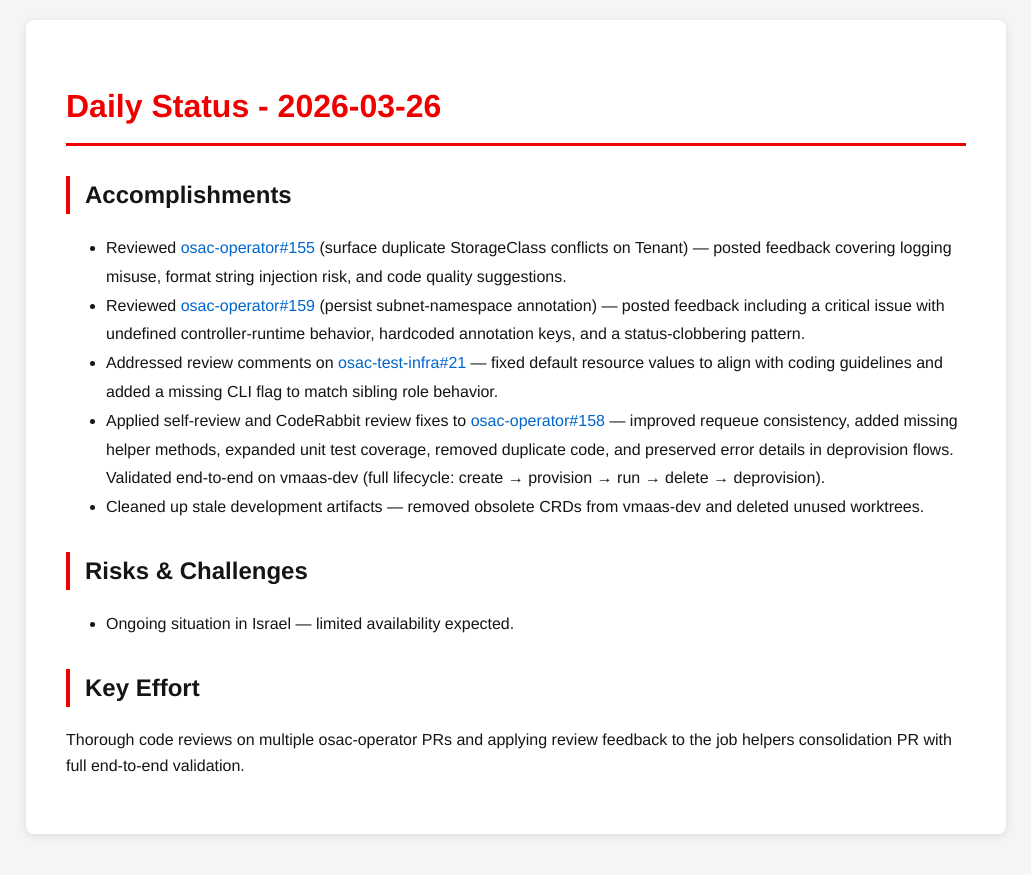
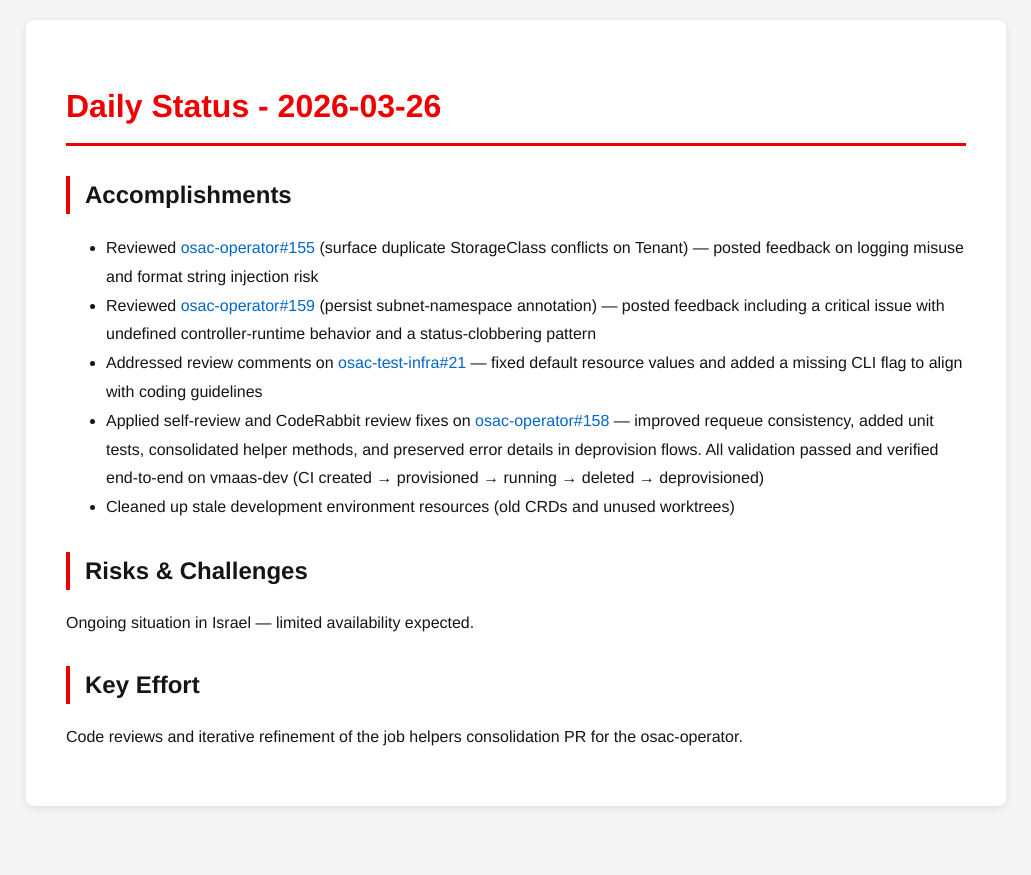
Before and after one commit to tzvatot/daily-status, a Jekyll site: the page built from 2026-03-26.md, in a window 1280 px wide. Shown: the top 875 px of the page, without its empty margins (124-1155 px from the left). Built offline with Jekyll 4.4.1, drawn with Linux system fonts in a browser that asks for light colours.

Commit message:
Daily status update - 2026-03-26

```diff
--- a/2026-03-26.md
+++ b/2026-03-26.md
@@ -7,14 +7,14 @@
 # Daily Status - 2026-03-26
 
 ## Accomplishments
-- Reviewed [osac-operator#155](https://github.com/osac-project/osac-operator/pull/155) (surface duplicate StorageClass conflicts on Tenant) — posted feedback covering logging misuse, format string injection risk, and code quality suggestions.
-- Reviewed [osac-operator#159](https://github.com/osac-project/osac-operator/pull/159) (persist subnet-namespace annotation) — posted feedback including a critical issue with undefined controller-runtime behavior, hardcoded annotation keys, and a status-clobbering pattern.
-- Addressed review comments on [osac-test-infra#21](https://github.com/osac-project/osac-test-infra/pull/21) — fixed default resource values to align with coding guidelines and added a missing CLI flag to match sibling role behavior.
-- Applied self-review and CodeRabbit review fixes to [osac-operator#158](https://github.com/osac-project/osac-operator/pull/158) — improved requeue consistency, added missing helper methods, expanded unit test coverage, removed duplicate code, and preserved error details in deprovision flows. Validated end-to-end on vmaas-dev (full lifecycle: create → provision → run → delete → deprovision).
-- Cleaned up stale development artifacts — removed obsolete CRDs from vmaas-dev and deleted unused worktrees.
+- Reviewed [osac-operator#155](https://github.com/osac-project/osac-operator/pull/155) (surface duplicate StorageClass conflicts on Tenant) — posted feedback on logging misuse and format string injection risk
+- Reviewed [osac-operator#159](https://github.com/osac-project/osac-operator/pull/159) (persist subnet-namespace annotation) — posted feedback including a critical issue with undefined controller-runtime behavior and a status-clobbering pattern
+- Addressed review comments on [osac-test-infra#21](https://github.com/osac-project/osac-test-infra/pull/21) — fixed default resource values and added a missing CLI flag to align with coding guidelines
+- Applied self-review and CodeRabbit review fixes on [osac-operator#158](https://github.com/osac-project/osac-operator/pull/158) — improved requeue consistency, added unit tests, consolidated helper methods, and preserved error details in deprovision flows. All validation passed and verified end-to-end on vmaas-dev (CI created → provisioned → running → deleted → deprovisioned)
+- Cleaned up stale development environment resources (old CRDs and unused worktrees)
 
 ## Risks & Challenges
-- Ongoing situation in Israel — limited availability expected.
+Ongoing situation in Israel — limited availability expected.
 
 ## Key Effort
-Thorough code reviews on multiple osac-operator PRs and applying review feedback to the job helpers consolidation PR with full end-to-end validation.
+Code reviews and iterative refinement of the job helpers consolidation PR for the osac-operator.
```
